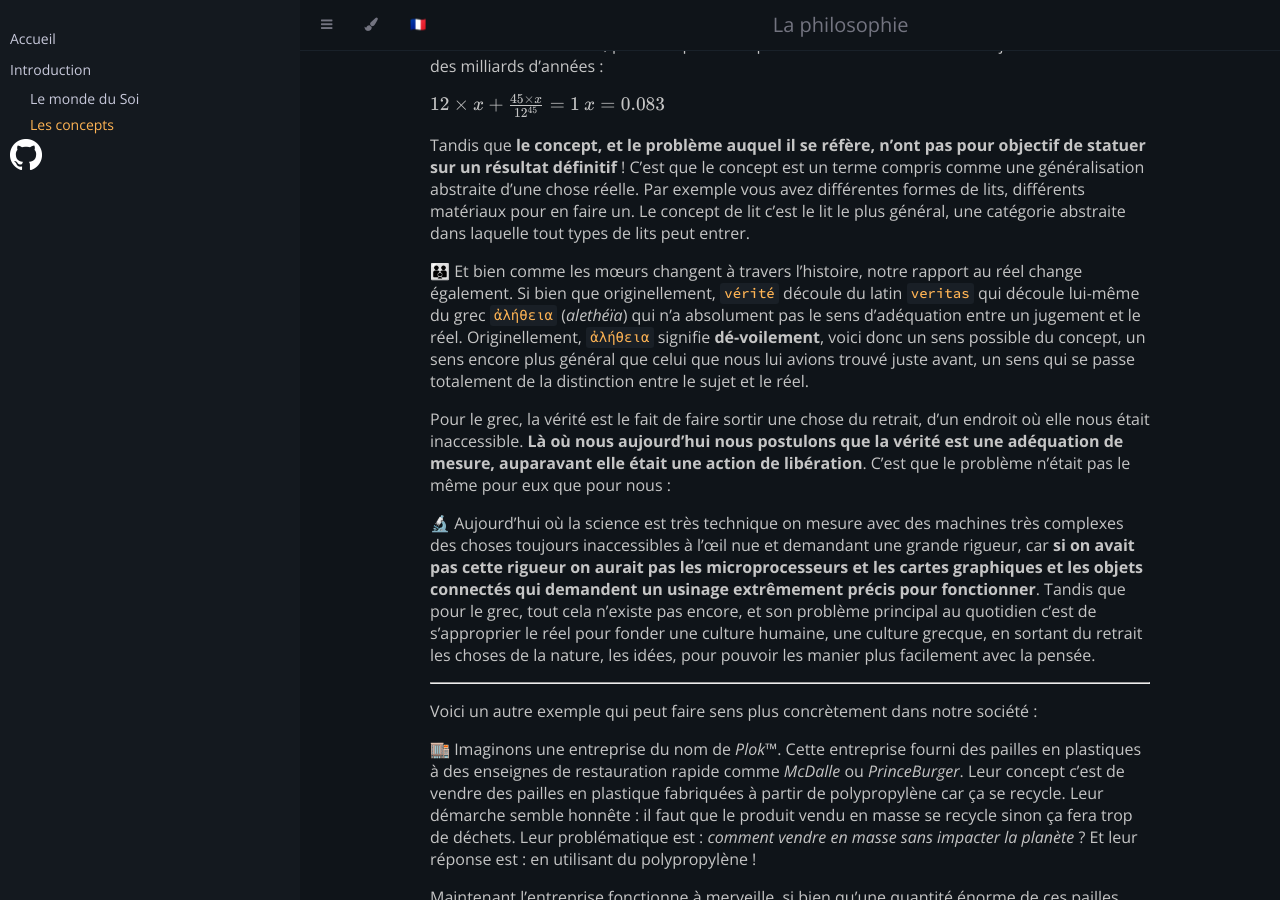
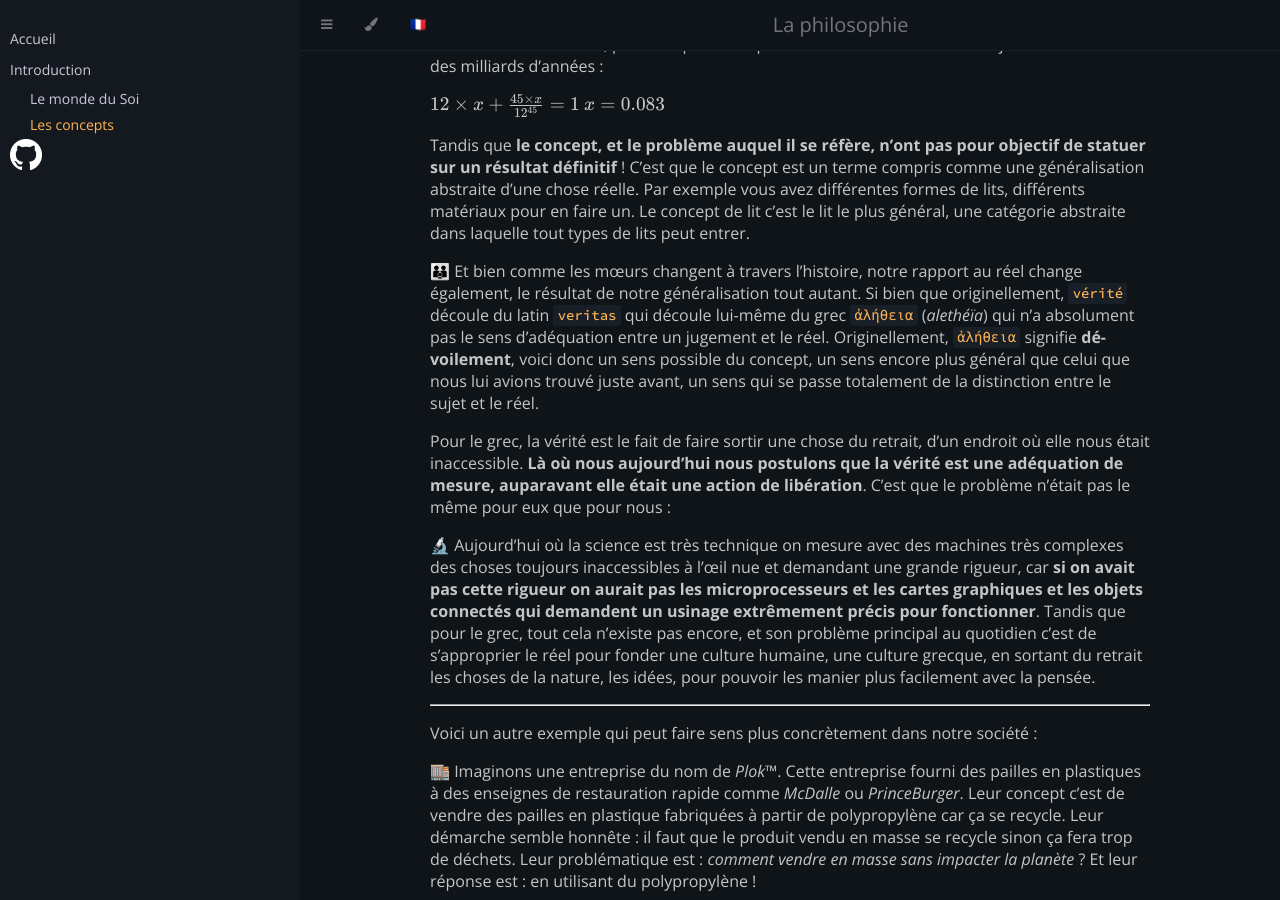
Before and after one commit to la-philosophie/cours, a Jekyll site: the page built from chapters/prologue3.md, in a window 1280 px wide and 900 px high, scrolled down 951 px. Built offline with Jekyll 4.4.1, drawn with Linux system fonts in a browser that asks for light colours.

Commit message:
Update prologue3.md

```diff
--- a/chapters/prologue3.md
+++ b/chapters/prologue3.md
@@ -38,7 +38,7 @@ $$
 Tandis que **le concept, et le problème auquel il se réfère, n'ont pas pour objectif de statuer sur un résultat définitif** !
 C'est que le concept est un terme compris comme une généralisation abstraite d'une chose réelle. Par exemple vous avez différentes formes de lits, différents matériaux pour en faire un. Le concept de lit c'est le lit le plus général, une catégorie abstraite dans laquelle tout types de lits peut entrer.
 
-👪 Et bien comme les mœurs changent à travers l'histoire, notre rapport au réel change également.  Si bien que originellement, `vérité` découle du latin `veritas` qui découle lui-même du grec `ἀλήθεια` (*alethéïa*) qui n'a absolument pas le sens d'adéquation entre un jugement et le réel. Originellement, `ἀλήθεια` signifie **dé-voilement**, voici donc un sens possible du concept, un sens encore plus général que celui que nous lui avions trouvé juste avant, un sens qui se passe totalement de la distinction entre le sujet et le réel.
+👪 Et bien comme les mœurs changent à travers l'histoire, notre rapport au réel change également, le résultat de notre généralisation tout autant.  Si bien que originellement, `vérité` découle du latin `veritas` qui découle lui-même du grec `ἀλήθεια` (*alethéïa*) qui n'a absolument pas le sens d'adéquation entre un jugement et le réel. Originellement, `ἀλήθεια` signifie **dé-voilement**, voici donc un sens possible du concept, un sens encore plus général que celui que nous lui avions trouvé juste avant, un sens qui se passe totalement de la distinction entre le sujet et le réel.
 
 Pour le grec, la vérité est le fait de faire sortir une chose du retrait, d'un endroit où elle nous était inaccessible. **Là où nous aujourd'hui nous  postulons que la vérité est une adéquation de mesure, auparavant elle était une action de libération**. C'est que le problème n'était pas le même pour eux que pour nous :
 
```
